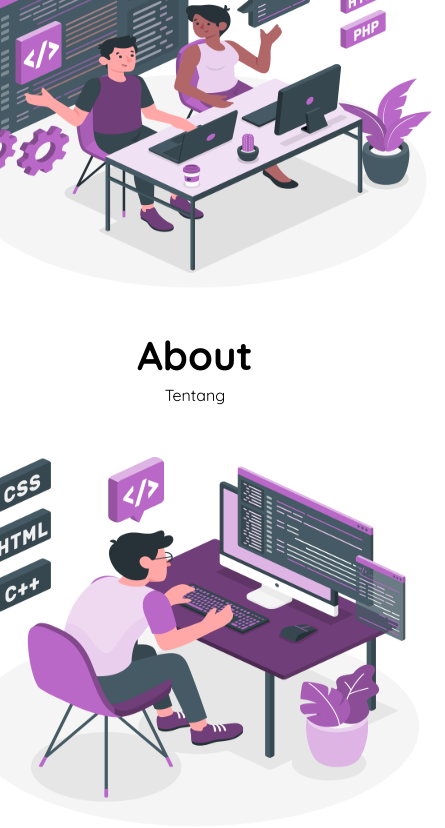
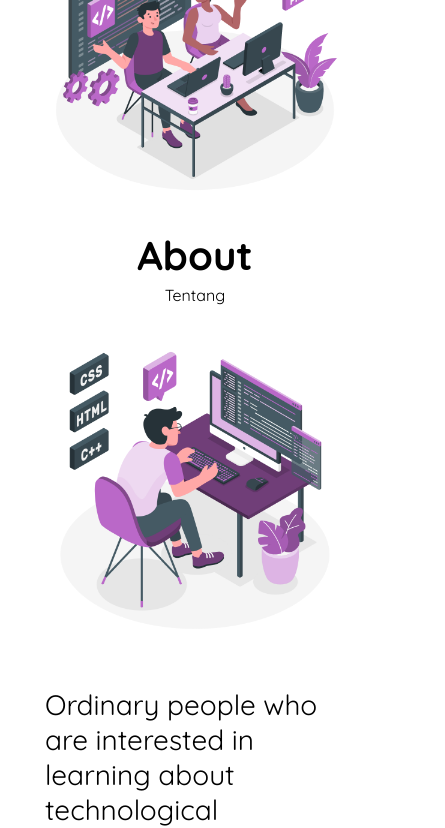
Before and after one commit to FaizZzhue/portofolioV2, a plain HTML site: page index.html in a window 390 px wide. Shown: the part 545-1373 px from the top of the page, 445 px wide, since content can reach past the window. Drawn offline with Linux system fonts and the light colour scheme.

Commit message:
Update gambar

```diff
--- a/asset/style/style.css
+++ b/asset/style/style.css
@@ -424,8 +424,8 @@ footer {
     }
 
     .content-image {
-    width: 500px;
-    height: 400px;
+    width: 300px;
+    height: 300px;
     background-position: center;
     margin: 0;
     align-items: space-between;
```
